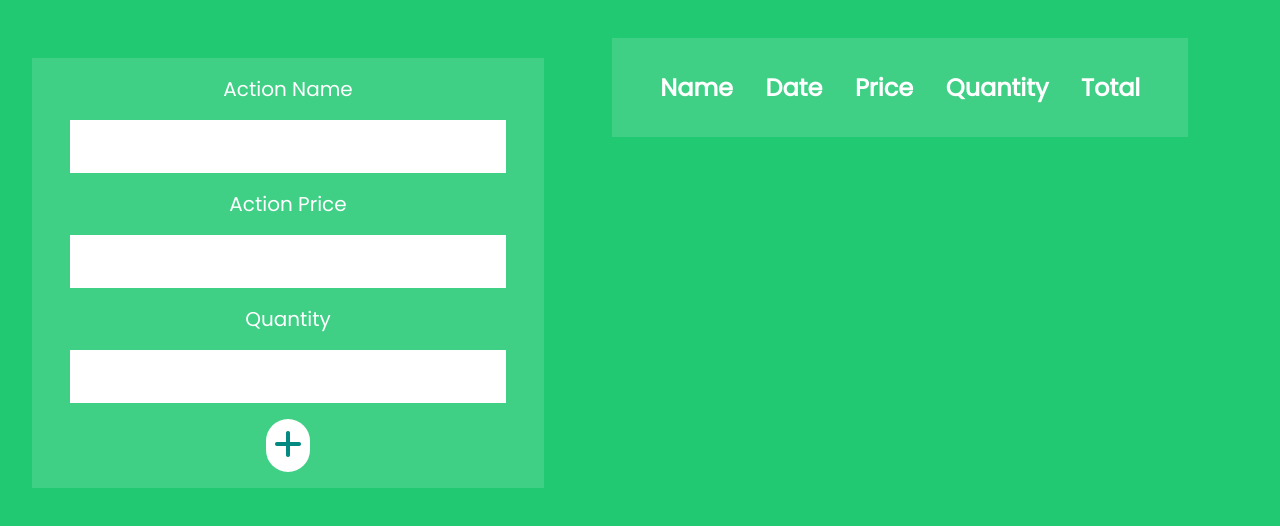
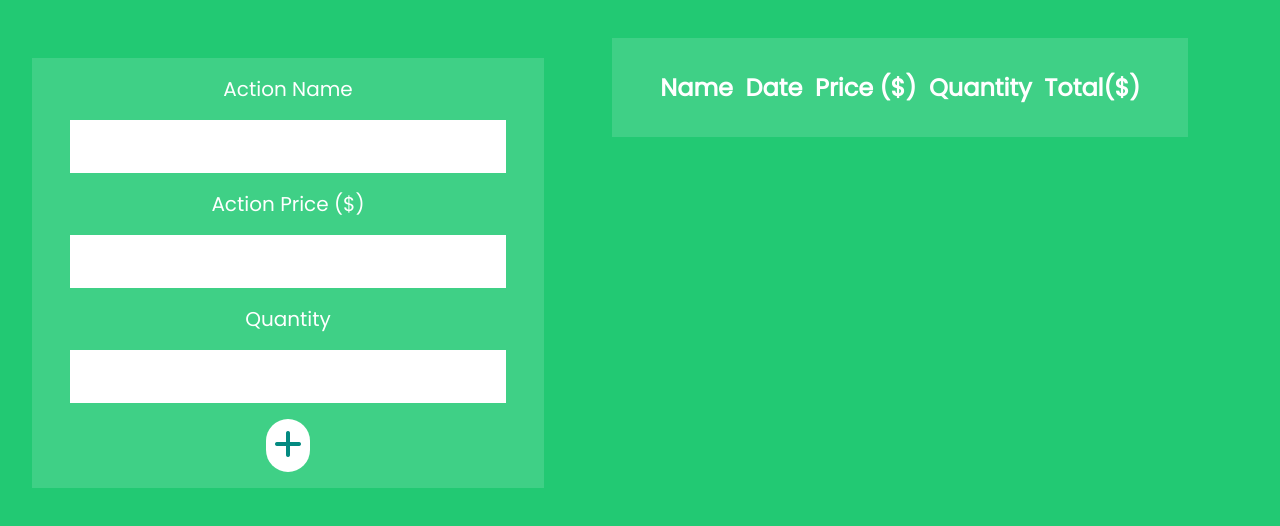
Before and after one commit to DaColcha/actions-history, a plain HTML site: page index.html in a window 1280 px wide. Shown: the part 122-648 px from the top of the page. Drawn offline with Linux system fonts and the light colour scheme.

Commit message:
Cambio en los labels para mejor comprensión

```diff
--- a/index.html
+++ b/index.html
@@ -29,7 +29,7 @@
       <label for="name">Action Name</label>
       <input type="text" class="name" />
 
-      <label for="price">Action Price</label>
+      <label for="price">Action Price ($)</label>
       <input type="number" class="price" />
 
       <label for="quantity">Quantity</label>
@@ -44,9 +44,9 @@
       <ul class="header-list">
         <li>Name</li>
         <li>Date</li>
-        <li>Price</li>
+        <li>Price ($)</li>
         <li>Quantity</li>
-        <li>Total</li>
+        <li>Total($)</li>
       </ul>
       <ul class="action-list"></ul>
     </div>
```
